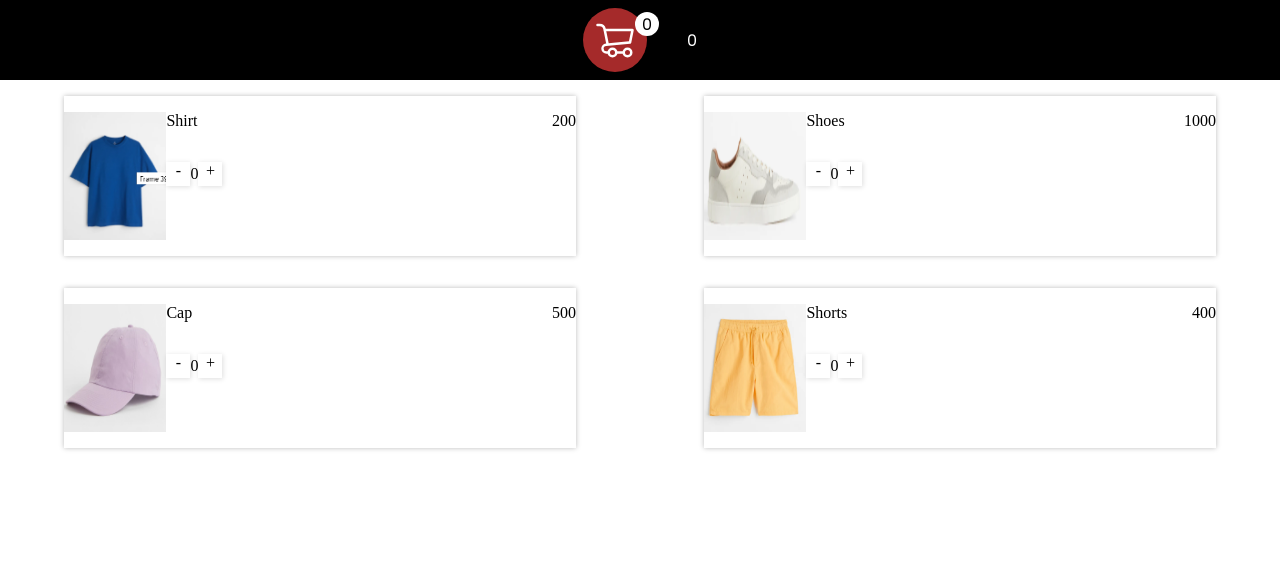
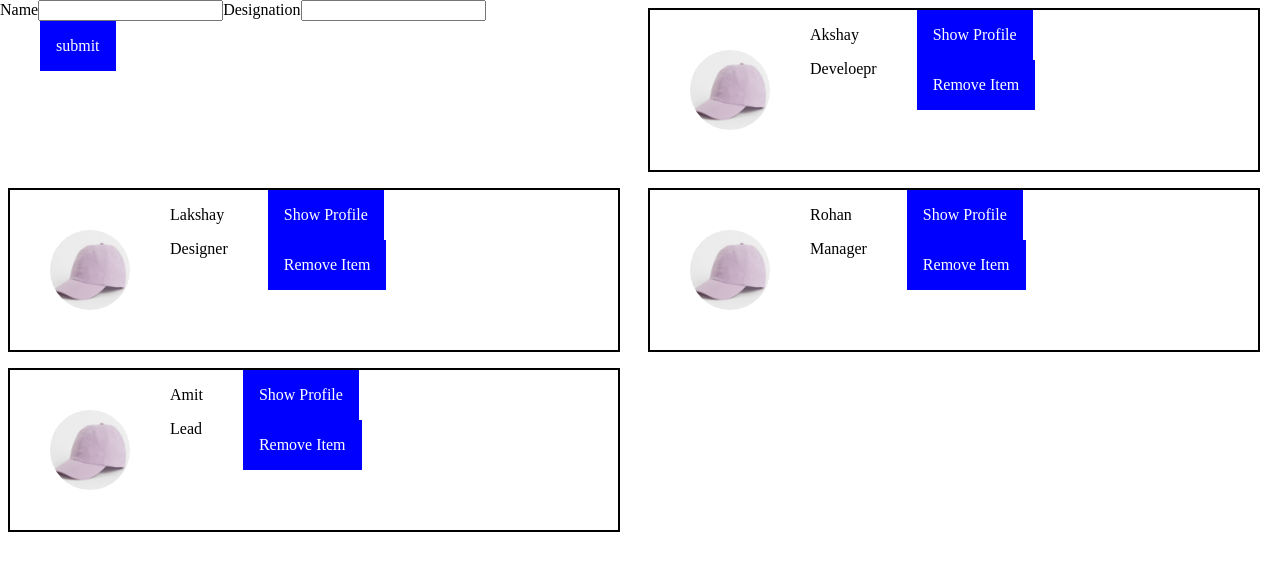
Before and after one commit to AkshayWazir/react-intro, a React (Create React App) app: page / in a window 1280 px wide. Shown: the top 570 px of the page. Built offline with nearby package versions, Linux system fonts and the light colour scheme; no server answers.

Commit message:
Akshay | practice

```diff
--- a/src/App.js
+++ b/src/App.js
@@ -1,6 +1,6 @@
 import "./App.css";
 import React from "react";
-import { Dashboard } from "./screens";
+import { TestComponent } from "./screens";
 import axios from "axios";
 
 export default function App() {
@@ -10,7 +10,7 @@ export default function App() {
 
   return (
     <div className="App">
-      <Dashboard />
+      <TestComponent />
     </div>
   );
 }
--- a/src/components/styles.css
+++ b/src/components/styles.css
@@ -140,3 +140,37 @@
   box-shadow: 1px 1px 5px #00000022;
   cursor: pointer;
 }
+
+.test-card-cont {
+  margin: 1vh;
+  height: 20vh;
+  width: 95%;
+  border: 2px solid #000;
+  display: flex;
+  flex-direction: row;
+}
+
+.test-card-img {
+  height: 10vh;
+  width: 10vh;
+  border-radius: 10vh;
+}
+
+.test-card-img-cont {
+  width: 20vh;
+  height: 100%;
+  display: flex;
+  flex-direction: column;
+  align-items: center;
+  justify-content: center;
+}
+
+.button {
+  height: fit-content;
+  width: fit-content;
+  padding: 2vh;
+  background-color: blue;
+  color: white;
+  cursor: pointer;
+  margin-left: 5vh;
+}
--- /dev/null
+++ b/src/components/test.jsx
@@ -0,0 +1,28 @@
+import React, { useState } from "react";
+import "./styles.css";
+
+const InternalTest = (props) => {
+  const { data, remove } = props;
+  const [back, setBack] = useState("");
+  return (
+    <div className="test-card-cont" onClick={() => (back.length > 0 ? setBack("") : setBack("green"))}>
+      <div className="test-card-img-cont">
+        <img src={data.picture} className="test-card-img" />
+      </div>
+      <div>
+        <p>{data.name}</p>
+        <p>{data.design}</p>
+      </div>
+      <div>
+        <div className="button" onClick={() => alert(data.name)}>
+          Show Profile
+        </div>
+        <div className="button" onClick={() => remove(data.id)}>
+          Remove Item
+        </div>
+      </div>
+    </div>
+  );
+};
+
+export default InternalTest;
--- a/src/screens/index.js
+++ b/src/screens/index.js
@@ -1,3 +1,4 @@
 export { default as LoginPage } from "./login";
 export { default as SignupPage } from "./signup";
 export { default as Dashboard } from "./dashboard";
+export { default as TestComponent } from "./test";
--- a/src/screens/styles.css
+++ b/src/screens/styles.css
@@ -23,3 +23,8 @@
 
 .dashboard-main-container {
 }
+
+.test-main-cont {
+  display: grid;
+  grid-template-columns: 1fr 1fr;
+}
--- /dev/null
+++ b/src/screens/test.jsx
@@ -0,0 +1,46 @@
+import React, { useState } from "react";
+import "./styles.css";
+import InternalTest from "../components/test";
+import ImgProfile from "../assets/cap.png";
+
+export default function TestComponent(props) {
+  const [userData, setUserData] = useState([
+    { id: 1, name: "Akshay", design: "Develoepr", picture: ImgProfile },
+    { id: 2, name: "Lakshay", design: "Designer", picture: ImgProfile },
+    { id: 3, name: "Rohan", design: "Manager", picture: ImgProfile },
+    { id: 4, name: "Amit", design: "Lead", picture: ImgProfile },
+  ]);
+  const [newEntry, setNewEntry] = useState({ name: "", desig: "" });
+
+  function removeItem(id) {
+    setUserData(userData.filter((item) => item.id != id));
+  }
+
+  function changeName(event) {
+    setNewEntry({ ...newEntry, name: event.target.value });
+  }
+
+  function changeDesig(event) {
+    setNewEntry({ ...newEntry, desig: event.target.value });
+  }
+
+  return (
+    <div className="test-main-cont">
+      <div>
+        <label>Name</label>
+        <input type="text" onChange={changeName} />
+        <label>Designation</label>
+        <input type="text" onChange={changeDesig} />
+        <div
+          className="button"
+          onClick={() => setUserData([...userData, { id: userData.length + 1, name: newEntry.name, design: newEntry.desig, picture: ImgProfile }])}
+        >
+          submit
+        </div>
+      </div>
+      {userData.map((item) => (
+        <InternalTest data={item} remove={removeItem} />
+      ))}
+    </div>
+  );
+}
```
